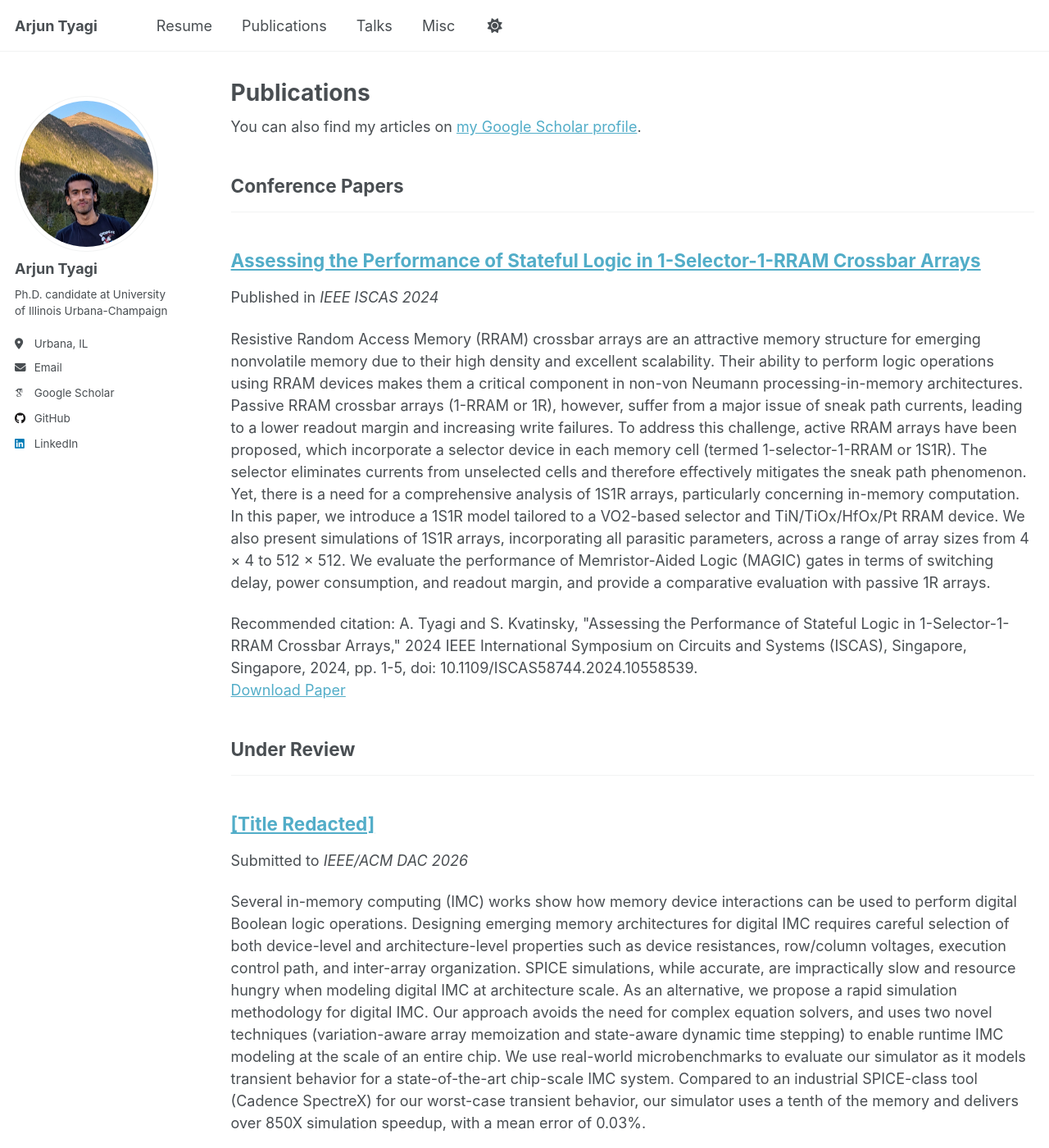
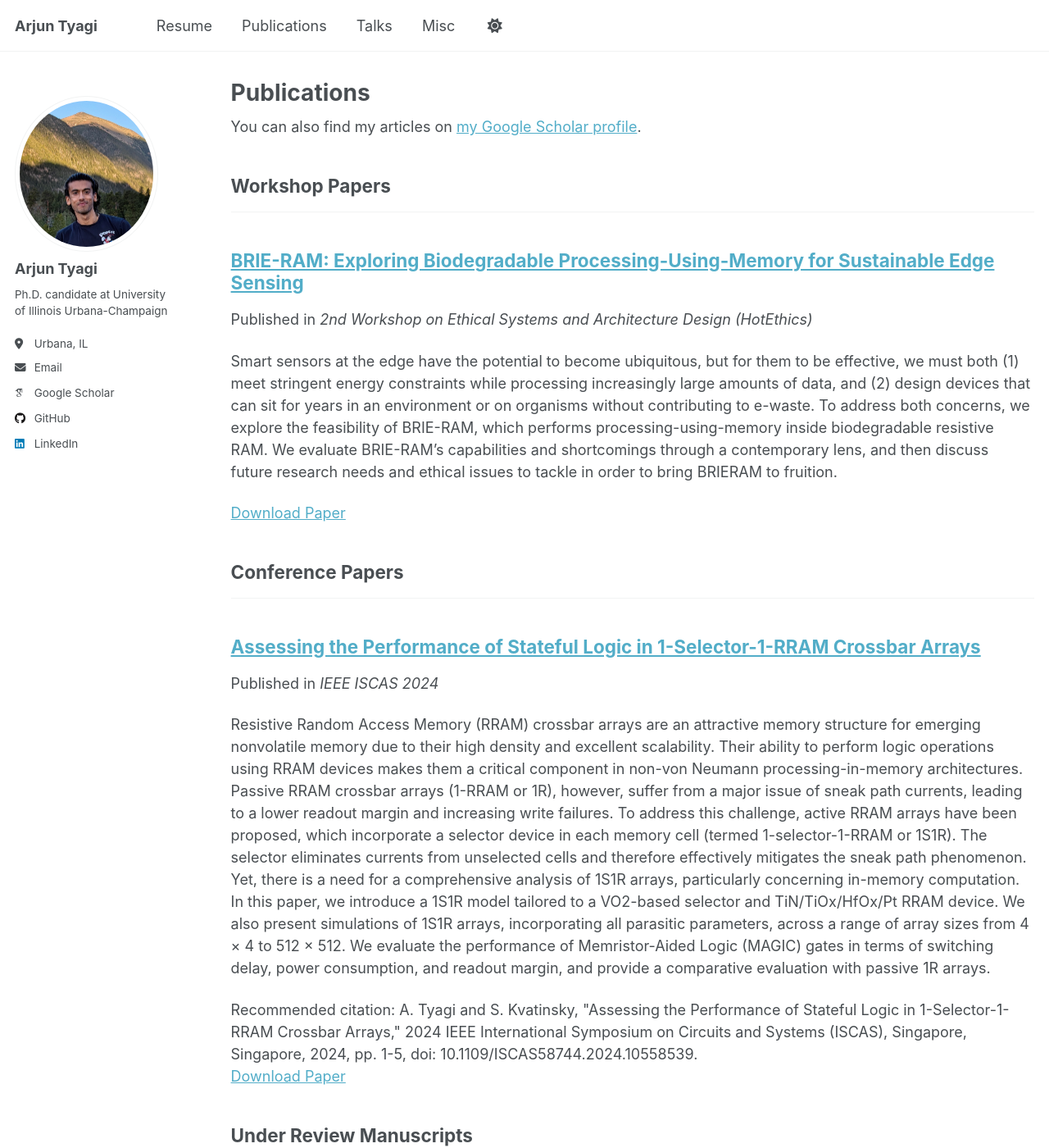
Before and after one commit to ArjunTyagi25/ArjunTyagi25.github.io, a Jekyll site: the page built from _pages/publications.html, in a window 1280 px wide and 1400 px high. Shown: the whole window at 82% size. Built offline with Jekyll 4.4.1, drawn with Linux system fonts in a browser that asks for light colours; some web fonts are replaced; a script that is not in the unit is left out.

Commit message:
Add BRIE-RAM as workshop paper

```diff
--- a/_config.yml
+++ b/_config.yml
@@ -83,12 +83,14 @@ author:
 publication_category:
   books:
     title: 'Books'
+  workshop:
+    title: 'Workshop Papers'
   journals:
     title: 'Journal Articles'
   conferences:
     title: 'Conference Papers'
   under_review:
-    title: 'Under Review'
+    title: 'Under Review Manuscripts'
 
 # Site Settings
 teaser                   :  # filename of teaser fallback teaser image placed in /images/ for social media previews
--- /dev/null
+++ b/_publications/paper-04.md
@@ -0,0 +1,14 @@
+---
+title: "BRIE-RAM: Exploring Biodegradable Processing-Using-Memory for Sustainable Edge Sensing"
+collection: publications
+category: workshop
+permalink: /publication/paper-04
+# excerpt: 'This paper is about comparing the performance of MAGIC stateful logic on 1S1R arrays.'
+# date: 2024-08-15
+venue: '2nd Workshop on Ethical Systems and Architecture Design (HotEthics)'
+# slidesurl: 'http://academicpages.github.io/files/slides1.pdf'
+paperurl: 'https://scholar.google.com/citations?view_op=view_citation&hl=en&user=3eElRa8AAAAJ&authuser=1&citation_for_view=3eElRa8AAAAJ:9yKSN-GCB0IC'
+# bibtexurl: 'http://academicpages.github.io/files/bibtex1.bib'
+# citation: 'A. Tyagi and S. Kvatinsky, "Assessing the Performance of Stateful Logic in 1-Selector-1-RRAM Crossbar Arrays," 2024 IEEE International Symposium on Circuits and Systems (ISCAS), Singapore, Singapore, 2024, pp. 1-5, doi: 10.1109/ISCAS58744.2024.10558539.'
+---
+Smart sensors at the edge have the potential to become ubiquitous, but for them to be effective, we must both (1) meet stringent energy constraints while processing increasingly large amounts of data, and (2) design devices that can sit for years in an environment or on organisms without contributing to e-waste. To address both concerns, we explore the feasibility of BRIE-RAM, which performs processing-using-memory inside biodegradable resistive RAM. We evaluate BRIE-RAM’s capabilities and shortcomings through a contemporary lens, and then discuss future research needs and ethical issues to tackle in order to bring BRIERAM to fruition.
```
